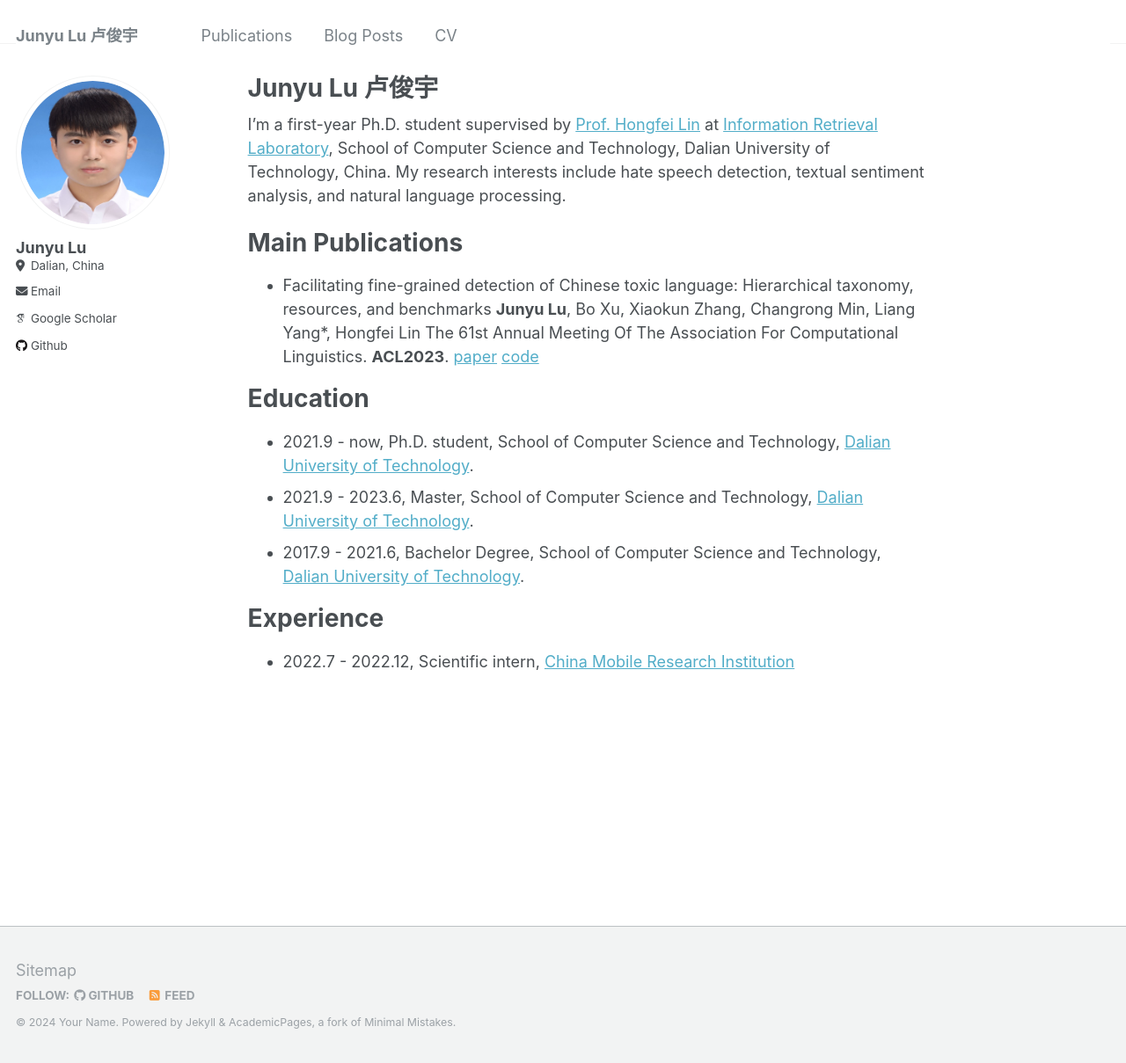
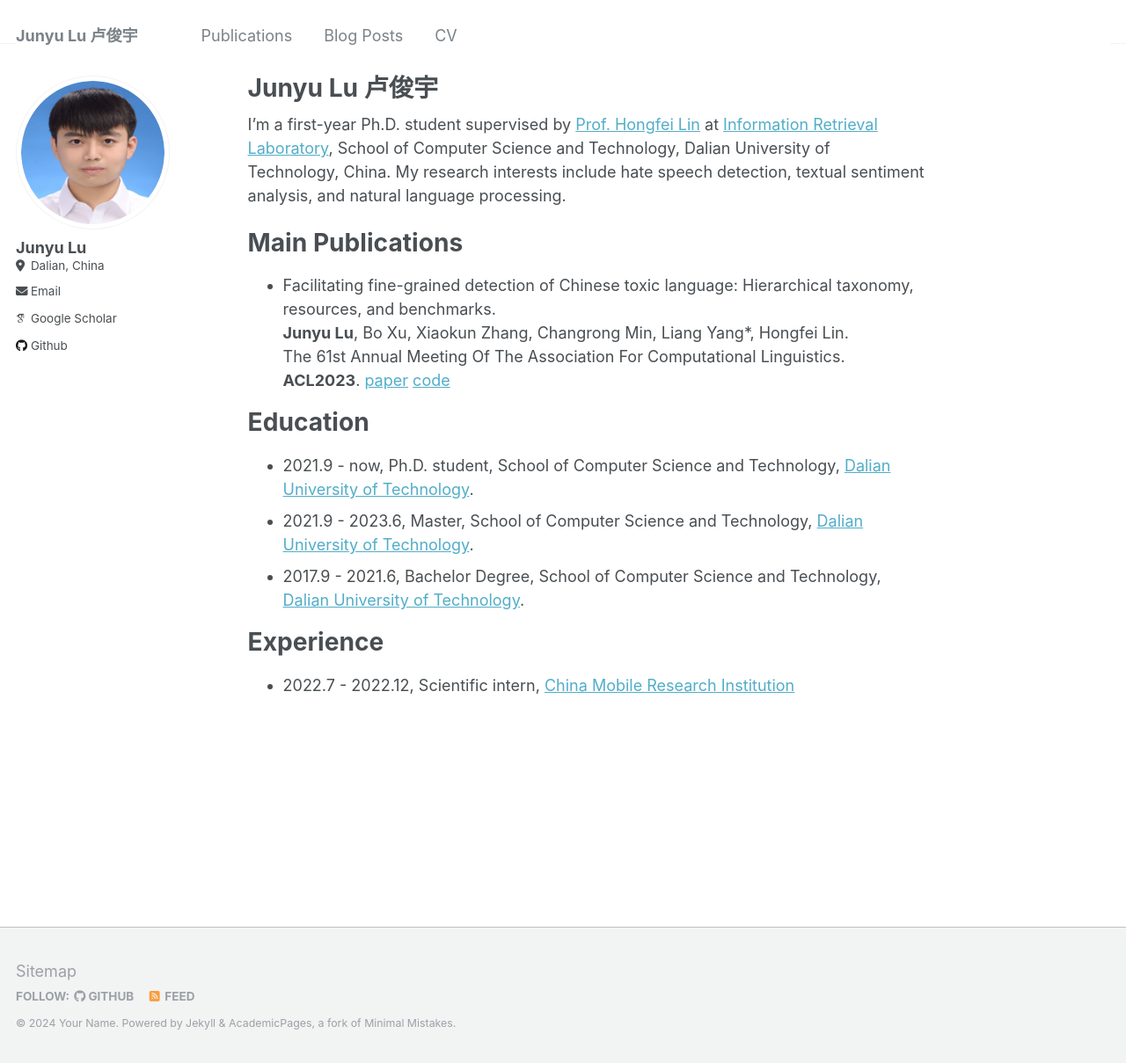
Before and after one commit to DUT-lujunyu/new_lujunyu.github.io, a Jekyll site: the page built from _pages/about.md, in a window 1280 px wide and 1209 px high. Shown: the whole window at 88% size. Built offline with Jekyll 4.4.1, drawn with Linux system fonts in a browser that asks for light colours; some web fonts are replaced.

```diff
--- a/_pages/about.md
+++ b/_pages/about.md
@@ -11,8 +11,8 @@ I'm a first-year Ph.D. student supervised by [Prof. Hongfei Lin](https://scholar
 
 Main Publications
 ======
-- Facilitating fine-grained detection of Chinese toxic language: Hierarchical taxonomy, resources, and benchmarks
-  **Junyu Lu**, Bo Xu, Xiaokun Zhang, Changrong Min, Liang Yang*, Hongfei Lin
+- Facilitating fine-grained detection of Chinese toxic language: Hierarchical taxonomy, resources, and benchmarks. \\
+  **Junyu Lu**, Bo Xu, Xiaokun Zhang, Changrong Min, Liang Yang*, Hongfei Lin. \\
   The 61st Annual Meeting Of The Association For Computational Linguistics. **ACL2023**. [paper](https://aclanthology.org/2023.acl-long.898.pdf) [code](https://github.com/DUT-lujunyu/ToxiCN)
 
 
```
